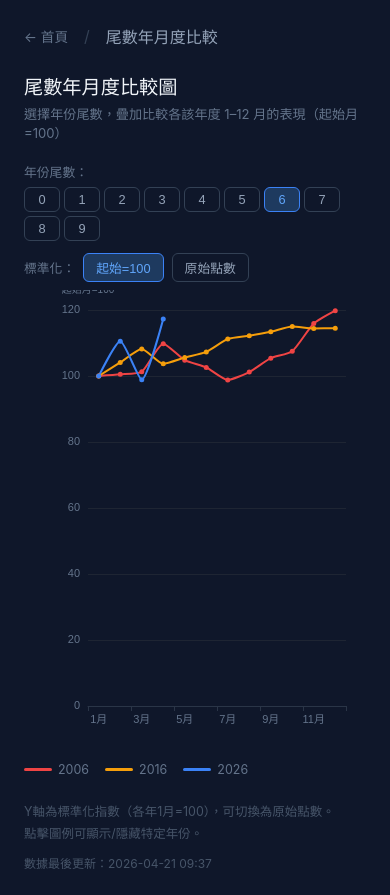
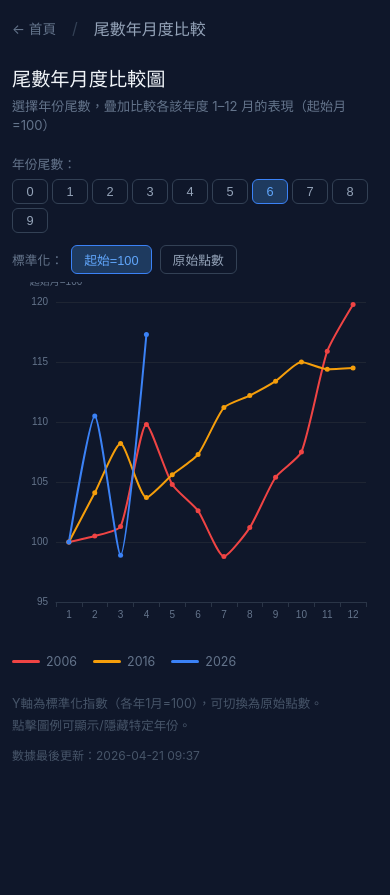
Before and after one commit to taiichiu/trading, a plain HTML site: page pages/yearly.html in a window 390 px wide. After the commit the page ends 844 px from the top, so only its background shows below. Drawn offline with nearby package versions, Linux system fonts and the light colour scheme.

Commit message:
Make yearly chart mobile-readable (#4)
- yAxis scale:true removes the empty band below the normalized values
- Tighter grid and numeric-only month labels on narrow viewports
- Re-render on resize so the breakpoint flips live
- CSS media query shrinks chart height and page padding on phones

https://claude.ai/code/session_01RBM8xkUxYjhiDdGUf44Yt5

Co-authored-by: Claude <noreply@anthropic.com>

```diff
--- a/pages/yearly.html
+++ b/pages/yearly.html
@@ -25,6 +25,10 @@
   .toggle-row { display: flex; gap: 8px; flex-wrap: wrap; margin-bottom: 0.5rem; align-items: center; }
   .toggle-row label { font-size: 0.8rem; color: #64748b; }
   #chart { width: 100%; height: 460px; }
+  @media (max-width: 640px) {
+    body { padding: 1rem 0.75rem; }
+    #chart { height: 360px; }
+  }
   .legend { display: flex; gap: 16px; flex-wrap: wrap; margin-top: 0.75rem; }
   .leg-item { display: flex; align-items: center; gap: 6px; font-size: 0.78rem; color: #64748b; cursor: pointer; }
   .leg-dot { width: 28px; height: 3px; border-radius: 2px; }
@@ -148,19 +152,25 @@ function renderChart() {
     };
   });
 
+  const narrow = window.innerWidth < 640;
+  const gridLeft = narrow ? 44 : 64;
+  const axisFont = narrow ? 10 : 11;
+  const xLabels = narrow ? ['1','2','3','4','5','6','7','8','9','10','11','12'] : MONTH_LABELS;
+
   chart.setOption({
     backgroundColor: 'transparent',
-    grid: { left: 64, right: 20, top: 20, bottom: 44 },
+    grid: { left: gridLeft, right: 12, top: 20, bottom: 40 },
     xAxis: {
-      type: 'category', data: MONTH_LABELS,
-      axisLabel: { color: tc, fontSize: 11 },
+      type: 'category', data: xLabels,
+      axisLabel: { color: tc, fontSize: axisFont, interval: 0 },
       axisLine: { lineStyle: { color: lc } },
       splitLine: { lineStyle: { color: gc, type: 'dashed' } },
     },
     yAxis: {
+      scale: true,
       name: normalized ? '起始月=100' : '點數',
       nameTextStyle: { color: tc, fontSize: 10 },
-      axisLabel: { color: tc, fontSize: 11,
+      axisLabel: { color: tc, fontSize: axisFont,
         formatter: v => v >= 10000 ? (v/1000).toFixed(1)+'K' : v >= 1000 ? (v/1000).toFixed(1)+'K' : v },
       axisLine: { lineStyle: { color: lc } },
       splitLine: { lineStyle: { color: gc } },
@@ -191,7 +201,7 @@ window.setNorm = function(v) {
   renderChart();
 };
 
-window.addEventListener('resize', () => chart && chart.resize());
+window.addEventListener('resize', () => { if (chart) { chart.resize(); renderChart(); } });
 init();
 </script>
 </body>
```
